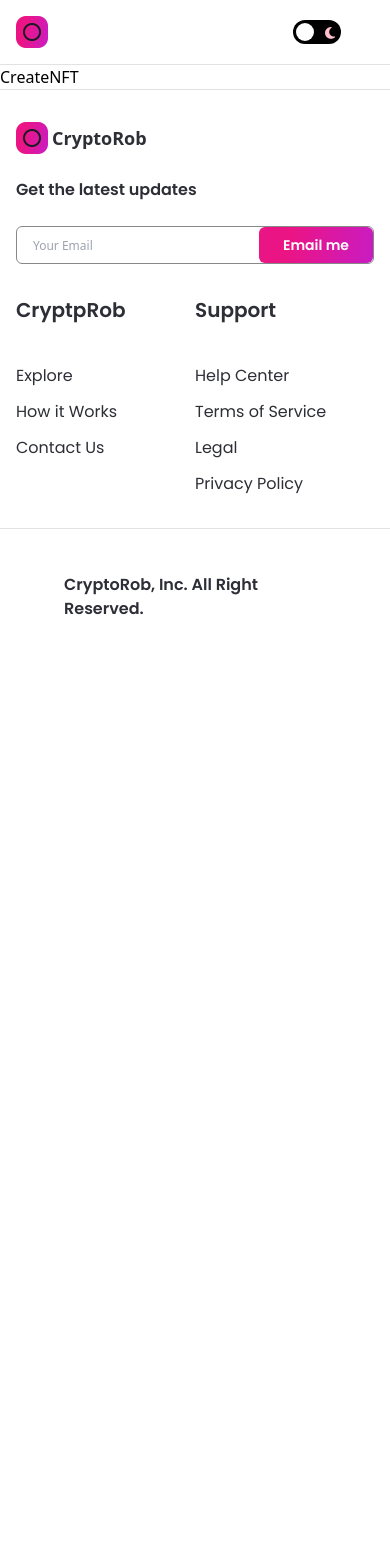
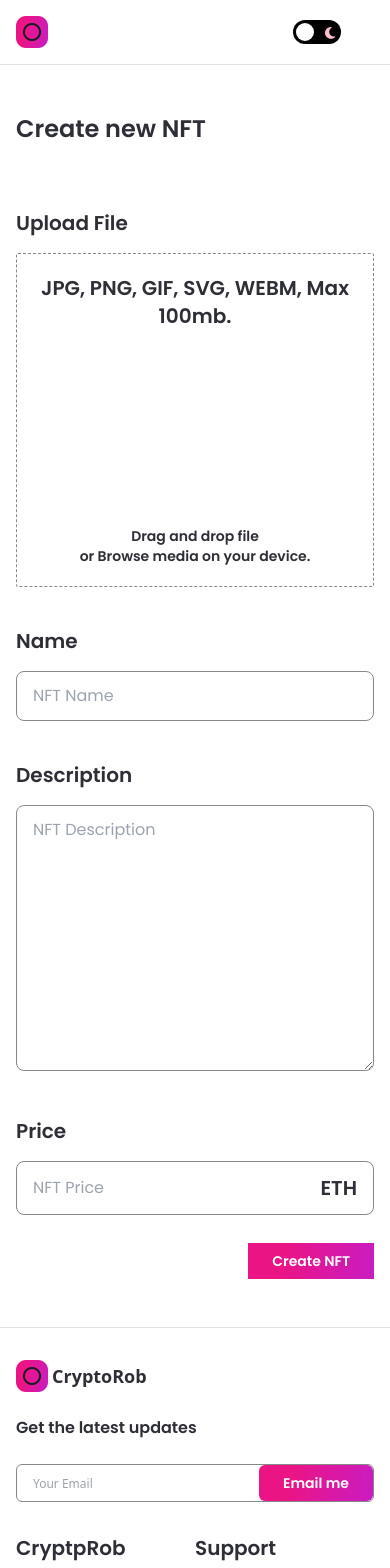
Before and after one commit to Robert-CPX/nft_marketplace_v1, a Next.js app: page /create-nft in a window 390 px wide. Shown: the top 1568 px of the page. Before the commit the page ends 844 px from the top, so only its background shows below. Built offline with nearby package versions, Linux system fonts and the light colour scheme.

Commit message:
add create nft page

```diff
--- /dev/null
+++ b/app/components/Input.jsx
@@ -0,0 +1,19 @@
+import React from 'react';
+
+const Input = ({ inputType, title, placeholder, handleClick }) => (
+  <div className="mt-10 w-full">
+    <p className="font-poppins dark:text-white text-nft-black-1 font-semibold text-xl">{title}</p>
+    {inputType === 'number' ? (
+      <div className="dark:bg-nft-black-1 bg-white border dark:border-nft-black-1 border-nft-gray-2 rounded-lg w-full outline-none font-poppins dark:text-white text-nft-gray-2 text-base mt-4 px-4 py-3 flexBetween flex-row">
+        <input type="number" className="flex w-full dark:bg-nft-black-1 bg-white outline-none" placeholder={placeholder} onChange={handleClick} />
+        <p className="font-poppins dark:text-white text-nft-black-1 font-semibold text-xl">ETH</p>
+      </div>
+    ) : inputType === 'textarea' ? (
+      <textarea rows={10} className="dark:bg-nft-black-1 bg-white border dark:border-nft-black-1 border-nft-gray-2 rounded-lg w-full outline-none font-poppins dark:text-white text-nft-gray-2 text-base mt-4 px-4 py-3" placeholder={placeholder} onChange={handleClick} />
+    ) : (
+      <input className="dark:bg-nft-black-1 bg-white border dark:border-nft-black-1 border-nft-gray-2 rounded-lg w-full outline-none font-poppins dark:text-white text-nft-gray-2 text-base mt-4 px-4 py-3" placeholder={placeholder} onChange={handleClick} />
+    )}
+  </div>
+);
+
+export default Input;
--- /dev/null
+++ b/app/components/NFTCard.jsx
@@ -0,0 +1,23 @@
+import Link from 'next/link';
+import Image from 'next/image';
+import React from 'react';
+import assets from '@/public';
+
+const NFTCard = ({ nft }) => (
+  <Link href={{ path: './nft-details', query: nft }}>
+    <div className="flex-1 min-w-215 max-w-max xs:max-w-none sm:w-full sm:min-w-155 minmd:min-w-256 minlg:min-w-327 dark:bg-nft-black-3 bg-white rounded-2xl p-4 m-4 minlg:m-8 sm:my-2 sm:mx-2 cursor-pointer shadow-md">
+      <div className="relative w-full h-52 sm:h-36 xs:h-56 mind:h-60 minlg:h-300 rounded-2xl overflow-hidden">
+        <Image src={nft.image || `/nft${nft.i}.png`} fill cover alt={`/nft${nft.i}.png`} />
+      </div>
+      <div className="mt-3 flex flex-col">
+        <p className="font-poppins dark:text-white text-nft-black-1 font-semibold text-sm minlg:text-xl">{nft.name}</p>
+        <div className="flexBetween mt-1 minlg:mt-3 flex-row xs:flex-col xs:items.start xs:mt-3">
+          <p className="font-poppins dark:text-white text-nft-black-1 font-semibold text-xs minlg:text-lg">{nft.price}<span className="normal">ETH</span></p>
+          <p className="font-poppins dark:text-white text-nft-black-1 font-semibold text-xs minlg:text-lg">{nft.seller}</p>
+        </div>
+      </div>
+    </div>
+  </Link>
+);
+
+export default NFTCard;
--- a/app/components/index.js
+++ b/app/components/index.js
@@ -3,5 +3,7 @@
 import Button from './Button';
 import Banner from './Banner';
 import CreatorCard from './CreatorCard';
+import NFTCard from './NFTCard';
+import Input from './Input';
 
-export { Navbar, Footer, Button, CreatorCard, Banner };
+export { Navbar, Footer, Button, CreatorCard, Banner, NFTCard, Input };
--- a/app/create-nft/page.js
+++ b/app/create-nft/page.js
@@ -1,7 +1,91 @@
-import React from 'react';
+'use client';
 
-const CreateNFT = () => (
-  <div>CreateNFT</div>
-);
+import { useRouter } from 'next/router';
+import React, { useState, useEffect, useCallback, useContext, useMemo } from 'react';
+import { useDropzone } from 'react-dropzone';
+import Image from 'next/image';
+import { useTheme } from 'next-themes';
+import { Button, Input } from '../components';
+
+const CreateNFT = () => {
+  const [fileUrl, setFileUrl] = useState(null);
+  const [formInput, setFormInput] = useState({ price: '', name: '', description: '' });
+  const { theme } = useTheme();
+  const onDrop = useCallback(() => {
+
+  }, []);
+
+  const { getRootProps, getInputProps, isDragActive, isDragAccept, isDragReject } = useDropzone({
+    onDrop,
+    accept: 'image/*',
+    maxSize: 5000000,
+  });
+
+  const fileStyle = useMemo(() => (
+    `dark:bg-nft-black-1 bg-white border dark:border-white border-nft-gray-2 flex flex-col items-center p-5 rounded-sm border-dashed
+    ${isDragActive && 'border-file-active'}
+    ${isDragAccept && 'border-file-accept'}
+    ${isDragReject && 'border-file-reject'}`
+  ), [isDragActive, isDragAccept, isDragReject]);
+
+  return (
+    <div className="flex justify-center sm:px-4 p-12">
+      <div className="w-3/5 md:w-full">
+        <h1 className="font-poppins dark:text-white text-nft-black-1 text-2xl minlg:text-4xl font-semibold ml-4 xs:ml-0">Create new NFT</h1>
+        <div className="mt-16">
+          <p className="font-poppins dark:text-white text-nft-black-1 font-semibold text-xl">Upload File</p>
+          <div className="mt-4">
+            <div {...getRootProps()} className={fileStyle}>
+              <input {...getInputProps()} />
+              <div className="flexCenter flex-col text-center">
+                <p className="font-poppins dark:text-white text-nft-black-1 font-semibold text-xl">JPG, PNG, GIF, SVG, WEBM, Max 100mb.</p>
+                <div className="my-12 w-full flex justify-center">
+                  <Image
+                    src="/upload.png"
+                    width={100}
+                    height={100}
+                    contain
+                    alt="file upload"
+                    className={theme === 'light' && 'filter invert'}
+                  />
+                </div>
+                <p className="font-poppins dark:text-white text-nft-black-1 font-semibold text-sm">Drag and drop file</p>
+                <p className="font-poppins dark:text-white text-nft-black-1 font-semibold text-sm">or Browse media on your device.</p>
+              </div>
+            </div>
+            {fileUrl && (
+              <aside>
+                <div>
+                  <img src={fileUrl} alt="asset_file" />
+                </div>
+              </aside>
+            )}
+          </div>
+        </div>
+        <Input
+          inputType="input"
+          title="Name"
+          placeholder="NFT Name"
+          handleClick={(e) => setFormInput({ ...formInput, name: e.target.value })}
+        />
+        <Input
+          inputType="textarea"
+          title="Description"
+          placeholder="NFT Description"
+          handleClick={(e) => setFormInput({ ...formInput, description: e.target.value })}
+        />
+        <Input
+          inputType="number"
+          title="Price"
+          placeholder="NFT Price"
+          handleClick={(e) => setFormInput({ ...formInput, price: e.target.value })}
+        />
+        <div className="mt-7 w-full flex justify-end">
+          <Button btnName="Create NFT" className="rounded-xl" handleClick={() => {}} />
+        </div>
+      </div>
+    </div>
+  );
+};
 
 export default CreateNFT;
--- a/app/page.js
+++ b/app/page.js
@@ -1,13 +1,12 @@
-'use client'
+'use client';
 
 import { useState, useRef, useEffect } from 'react';
 import Image from 'next/image';
 import { useTheme } from 'next-themes';
-import { Banner, CreatorCard } from './components';
+import { Banner, CreatorCard, NFTCard } from './components';
 import { makeId } from '@/utils/makeId';
 
 const Home = () => {
-
   const [hideButtons, setHideButtons] = useState(false);
   const parentRef = useRef(null);
   const scrollRef = useRef(null);
@@ -90,6 +89,27 @@
           </div>
         </div>
 
+        <div className="mt-10">
+          <div className="flexBetween mx-4 xs:ms-0 minlg:mx-8 sm:flex-col sm:items-start">
+            <h1 className="flex-1 before:first:font-poppins dark:text-white text-nft-black-1 text-2xl minlg:text-4xl font-semibold sm:mb-4">Hot Bids</h1>
+            <div>SearchBar</div>
+          </div>
+          <div className="mt-3 w-full flex flex-wrap justify-start md:justify-center">
+            {[1, 2, 3, 4, 5, 6, 7, 8, 9].map((i) => (
+              <NFTCard
+                key={i}
+                nft={{
+                  i,
+                  name: `Nifty NFT ${i}`,
+                  seller: `0x${makeId(3)}...${makeId(4)}`,
+                  owner: `0x${makeId(3)}...${makeId(4)}`,
+                  description: 'Cool NFT on Sale',
+                }}
+              />
+            ))}
+          </div>
+        </div>
+
       </div>
     </div>
   );
```
Also changed, not shown: .eslintrc.js.
